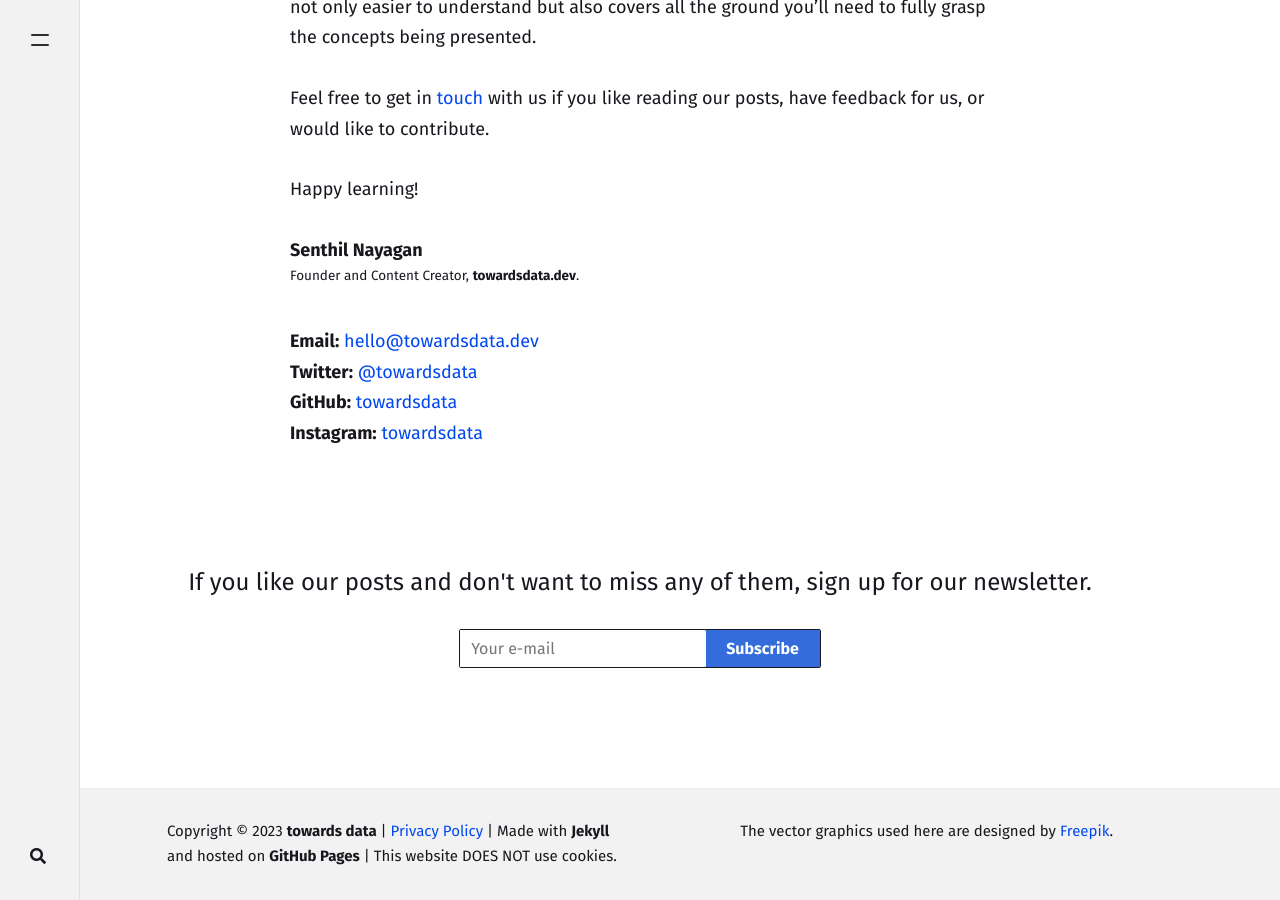
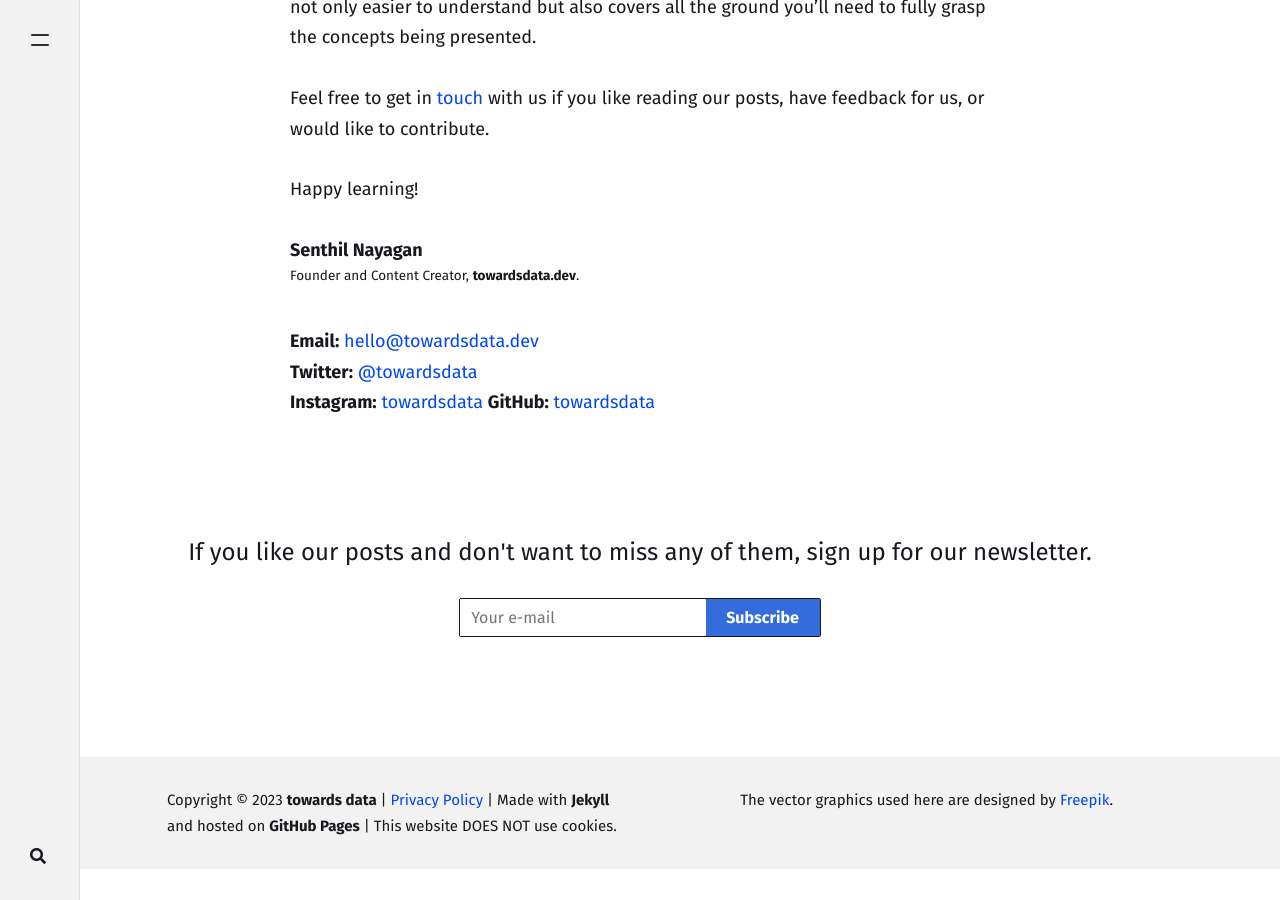
Before and after one commit to towardsdata/towardsdata.github.io, a Jekyll site: the page built from _pages/about.md, in a window 1280 px wide and 900 px high, scrolled down 860 px. Built offline with Jekyll 4.4.1, drawn with Linux system fonts in a browser that asks for light colours; nearby versions of some CDN libraries; comment, search, counter and statistics services are not loaded; some of the changed lines change nothing that is shown.

Commit message:
Cosmatic change

```diff
--- a/_pages/about.md
+++ b/_pages/about.md
@@ -26,9 +26,5 @@
 
 **Email:** [hello@towardsdata.dev](mailto:hello@towardsdata.dev)<br/>
 **Twitter:** [@towardsdata](https://twitter.com/towardsdata){:target="_blank"}<br/>
+**Instagram:** [towardsdata](https://www.instagram.com/towardsdata){:target="_blank"}
 **GitHub:** [towardsdata](https://github.com/towardsdata){:target="_blank"}<br/>
-**Instagram:** [towardsdata](https://www.instagram.com/towardsdata){:target="_blank"}
-
-<!--
-<a target="_blank" href="https://bootstrapstarter.com/jekyll-theme-memoirs/" class="btn btn-dark"> Get Memoirs for Jekyll &rarr;</a>
--->
```
